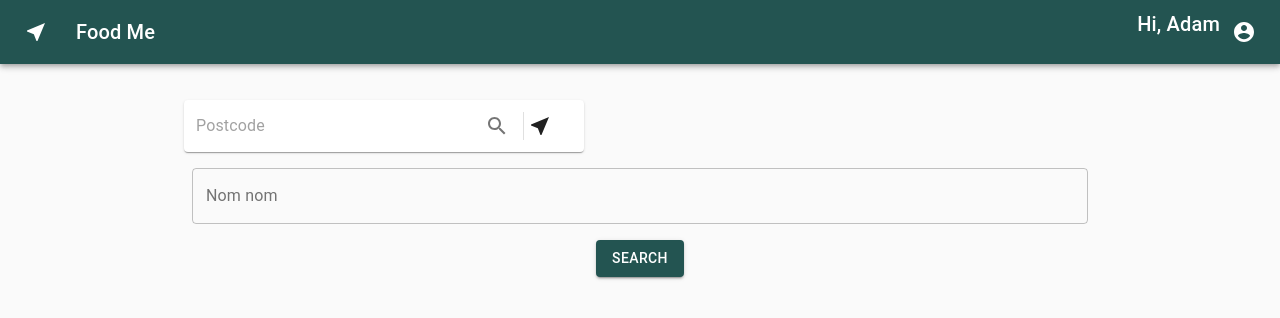
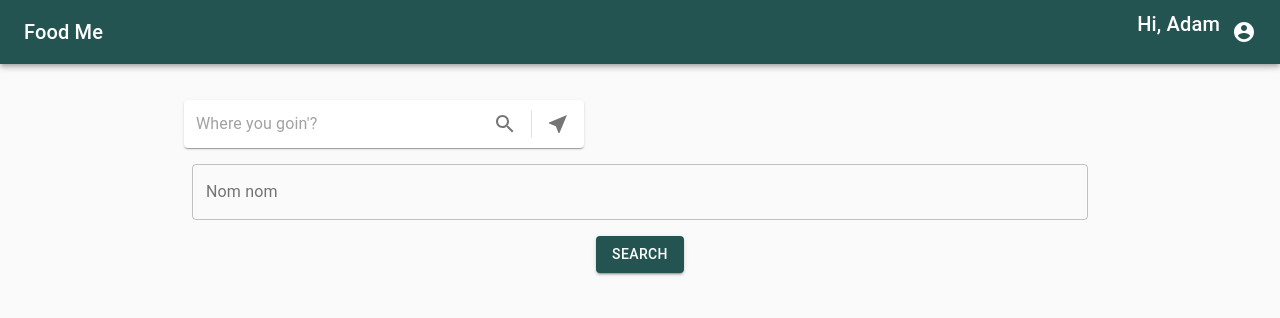
Before and after one commit to jaarnie/food-me-client-2, a React (Create React App) app: page / in a window 1280 px wide. Shown: the top 318 px of the page. Built offline with nearby package versions, Linux system fonts and the light colour scheme; what axios-hooks would draw is missing.

Commit message:
merged getuserlocation and searchuserlocation to one

```diff
--- a/src/Store.js
+++ b/src/Store.js
@@ -17,7 +17,6 @@ const initialState = {
   searchValue: "",
   userGeoLocation: null,
   userLocation: null,
-  searchedLocation: null,
   title: "hello"
 }
 
@@ -44,9 +43,6 @@ function reducer(state, action) {
     case "SET_LOCATION":
       return { ...state, userLocation: action.payload }
 
-    case "SEARCHED_LOCATION":
-      return { ...state, searchedLocation: action.payload }
-
     case "SET_TITLE":
       return { ...state, title: action.payload }
 
--- a/src/components/GetUserLocation.jsx
+++ /dev/null
@@ -1,101 +0,0 @@
-import React, { useContext, useEffect } from "react"
-import { makeStyles } from "@material-ui/core/styles"
-import NearMeIcon from "@material-ui/icons/NearMe"
-import { IconButton } from "@material-ui/core"
-import Axios from "axios"
-
-import { searchRoot, headersRoot } from "../config/apiConfig"
-import { Store } from "../Store"
-// import { Loading } from "./Loading"
-
-const useStyles = makeStyles(theme => ({
-  main: {
-    backgroundColor: "#235451"
-  },
-  icon: {
-    marginRight: theme.spacing(2)
-  }
-}))
-
-export default function GetUserLocation() {
-  const { state, dispatch } = useContext(Store)
-
-  const axios = Axios.create({
-    baseURL: searchRoot,
-    headers: headersRoot
-  })
-
-  const getGeoLocation = async () => {
-    await window.navigator.geolocation.getCurrentPosition(position => { // try catch
-      console.log(position)
-      dispatch({
-        type: "GET_GEOLOCATION",
-        payload: position
-      })
-    })
-    // if (state.userGeoLocation === null) {
-    //   console.log('no user loc data')
-    // }
-  }
-
-  useEffect(() => {
-    console.log("useEffect", state.userGeoLocation)
-    if (state.userGeoLocation) {
-      const userLat = state.userGeoLocation.coords.latitude
-      const userLong = state.userGeoLocation.coords.longitude
-      findLocationData(userLat, userLong)
-    }
-    if (state.searchedLocation) {
-      getLocationData(state.searchedLocation)
-    }
-  }, [state.userGeoLocation])
-
-  const findLocationData = async (userLat, userLong) => {
-    const response = await axios.get(`geocode?lat=${userLat}&lon=${userLong}`)
-
-    getLocationData(response.data)
-  }
-
-  const getLocationData = async data => {
-    let entityId = ""
-    let entityType = ""
-    if (data.location) {
-      entityId = data.location.entity_id
-      entityType = data.location.entity_type
-    }
-    if (data.searchedLocation) {
-      entityId = data.searchedLocation.entity_id
-      entityType = data.searchedLocation.entity_type
-    }
-
-    const locationData = await axios.get(
-      `location_details?entity_id=${entityId}&entity_type=${entityType}`
-    )
-    dispatch({
-      type: "SET_LOCATION",
-      payload: locationData.data
-    })
-    dispatch({
-      type: "SET_RESTARUANTS",
-      payload: locationData.data.best_rated_restaurant
-    })
-  }
-
-  useEffect(() => {
-    console.log("state", state)
-  })
-  const classes = useStyles()
-  return (
-    <div>
-      <IconButton
-        edge="start"
-        className={classes.icon}
-        color="inherit"
-        aria-label="get user location button"
-        onClick={getGeoLocation}
-      >
-        <NearMeIcon />
-      </IconButton>
-    </div>
-  )
-}
--- a/src/components/Navigation.jsx
+++ b/src/components/Navigation.jsx
@@ -13,8 +13,6 @@ import NotificationsIcon from "@material-ui/icons/Notifications"
 import MoreIcon from "@material-ui/icons/MoreVert"
 import { Store } from "../Store.js"
 import { Link } from "react-router-dom"
-
-import GetUserLocation from "./GetUserLocation"
 
 const useStyles = makeStyles(theme => ({
   main: {
@@ -146,7 +144,6 @@ export default function Navigation() {
     <div className={classes.grow}>
       <AppBar className={classes.main} position="static">
         <Toolbar>
-          <GetUserLocation />
           <Typography className={classes.userName} variant="h6" noWrap>
             <Link to="/">Food Me</Link>
           </Typography>
--- a/src/components/SearchUserLocation.jsx
+++ b/src/components/SearchUserLocation.jsx
@@ -1,16 +1,15 @@
-import React, { useState, useContext } from "react"
+import React, { useState, useContext, useEffect } from "react"
 import { makeStyles } from "@material-ui/core/styles"
 import Paper from "@material-ui/core/Paper"
 import InputBase from "@material-ui/core/InputBase"
 import Divider from "@material-ui/core/Divider"
 import IconButton from "@material-ui/core/IconButton"
 import SearchIcon from "@material-ui/icons/Search"
+import NearMeIcon from "@material-ui/icons/NearMe"
 import Axios from "axios"
 
 import { Store } from "../Store"
 import { searchRoot, headersRoot } from "../config/apiConfig"
-
-import GetUserLocation from "./GetUserLocation"
 
 const useStyles = makeStyles(theme => ({
   root: {
@@ -33,17 +32,24 @@ const useStyles = makeStyles(theme => ({
 }))
 
 export default function SearchUserLocation() {
+  const classes = useStyles()
+
   const { state, dispatch } = useContext(Store)
 
   const [localState, setLocalState] = useState({
     locationSearchTerm: ""
   })
-  const classes = useStyles()
 
   const axios = Axios.create({
     baseURL: searchRoot,
     headers: headersRoot
   })
+
+  const handleChange = event => {
+    setLocalState({
+      locationSearchTerm: event.target.value
+    })
+  }
 
   const handleFetchClick = async event => {
     event.preventDefault()
@@ -51,25 +57,71 @@ export default function SearchUserLocation() {
     const response = await axios.get(
       `locations?query=${localState.locationSearchTerm}`
     )
-    dispatch({
-      type: "SEARCHED_LOCATION",
-      payload: response.data.location_suggestions[0]
-    })
-    console.log("loc >", state)
+    const lat = response.data.location_suggestions[0].latitude
+    const lon = response.data.location_suggestions[0].longitude
+    findLocationData(lat, lon)
   }
 
-  const handleChange = event => {
-    setLocalState({
-      locationSearchTerm: event.target.value
+  const getGeoLocation = () => {
+    window.navigator.geolocation.getCurrentPosition(position => { // try catch
+      console.log(position)
+      dispatch({
+        type: "GET_GEOLOCATION",
+        payload: position
+      })
     })
-    console.log("LOC >", state)
+    // if (state.userGeoLocation === null) {
+    //   console.log('no user loc data')
+    // }
+  }
+
+  useEffect(() => {
+    console.log("useEffect", state.userGeoLocation)
+    if (state.userGeoLocation) {
+      const userLat = state.userGeoLocation.coords.latitude
+      const userLong = state.userGeoLocation.coords.longitude
+      findLocationData(userLat, userLong)
+    }
+    if (state.searchedLocation) {
+      getLocationData(state.searchedLocation)
+    }
+  }, [state.userGeoLocation])
+
+  const findLocationData = async (userLat, userLong) => {
+    const response = await axios.get(`geocode?lat=${userLat}&lon=${userLong}`)
+    getLocationData(response.data)
+  }
+
+  const getLocationData = async data => {
+    let entityId = ""
+    let entityType = ""
+    if (data.location) {
+      entityId = data.location.entity_id
+      entityType = data.location.entity_type
+    }
+    if (data.searchedLocation) {
+      entityId = data.searchedLocation.entity_id
+      entityType = data.searchedLocation.entity_type
+    }
+
+    const locationData = await axios.get(
+      `location_details?entity_id=${entityId}&entity_type=${entityType}`
+    )
+    dispatch({
+      type: "SET_LOCATION",
+      payload: locationData.data
+    })
+    dispatch({
+      type: "SET_RESTARUANTS",
+      payload: locationData.data.best_rated_restaurant
+    })
   }
 
   return (
     <Paper className={classes.root}>
       <InputBase
         className={classes.input}
-        placeholder="Postcode"
+        placeholder="Where you goin'?"
         inputProps={{ "aria-label": "postcode" }}
         onChange={handleChange}
       />
@@ -77,7 +129,10 @@ export default function SearchUserLocation() {
         <SearchIcon />
       </IconButton>
       <Divider className={classes.divider} orientation="vertical" />
-      <GetUserLocation />
+      {/* <GetUserLocation /> */}
+      <IconButton className={classes.iconButton} aria-label="search" onClick={getGeoLocation} >
+        <NearMeIcon />
+      </IconButton>
     </Paper>
   )
 }
```
